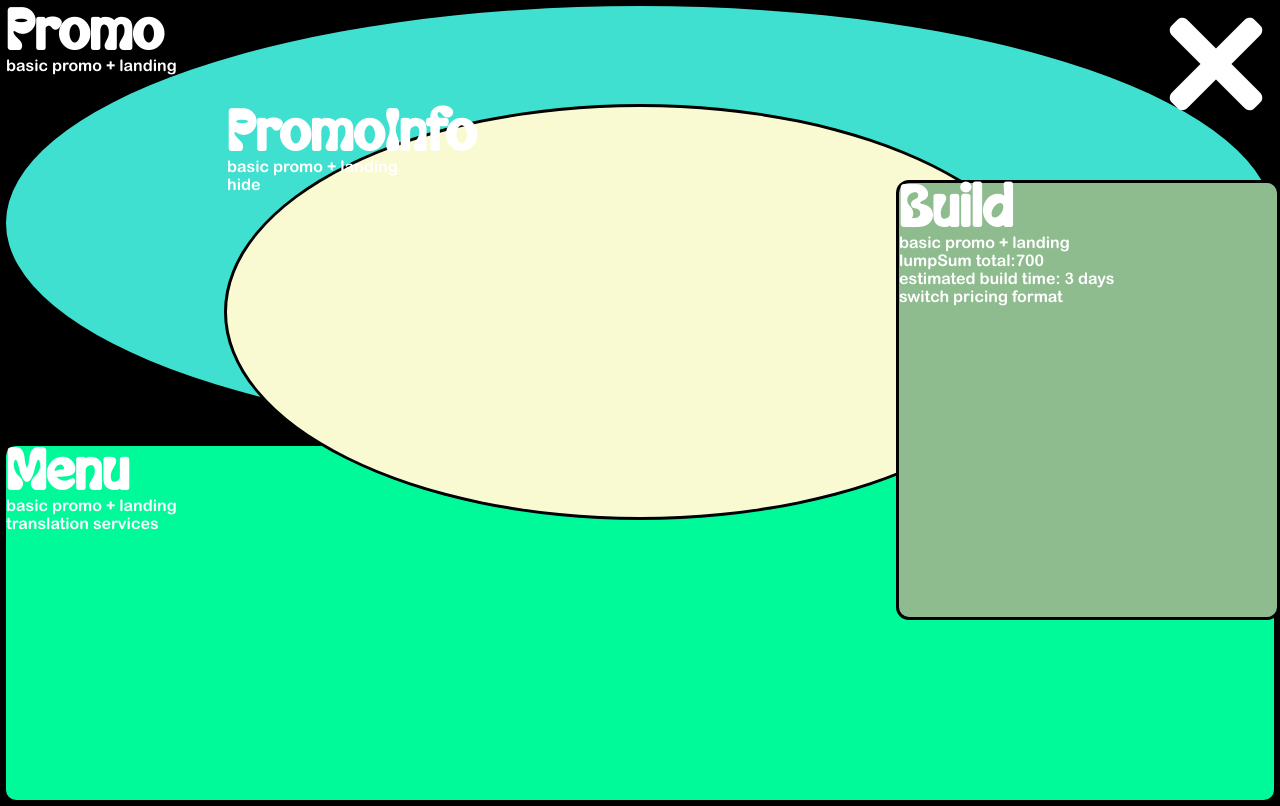
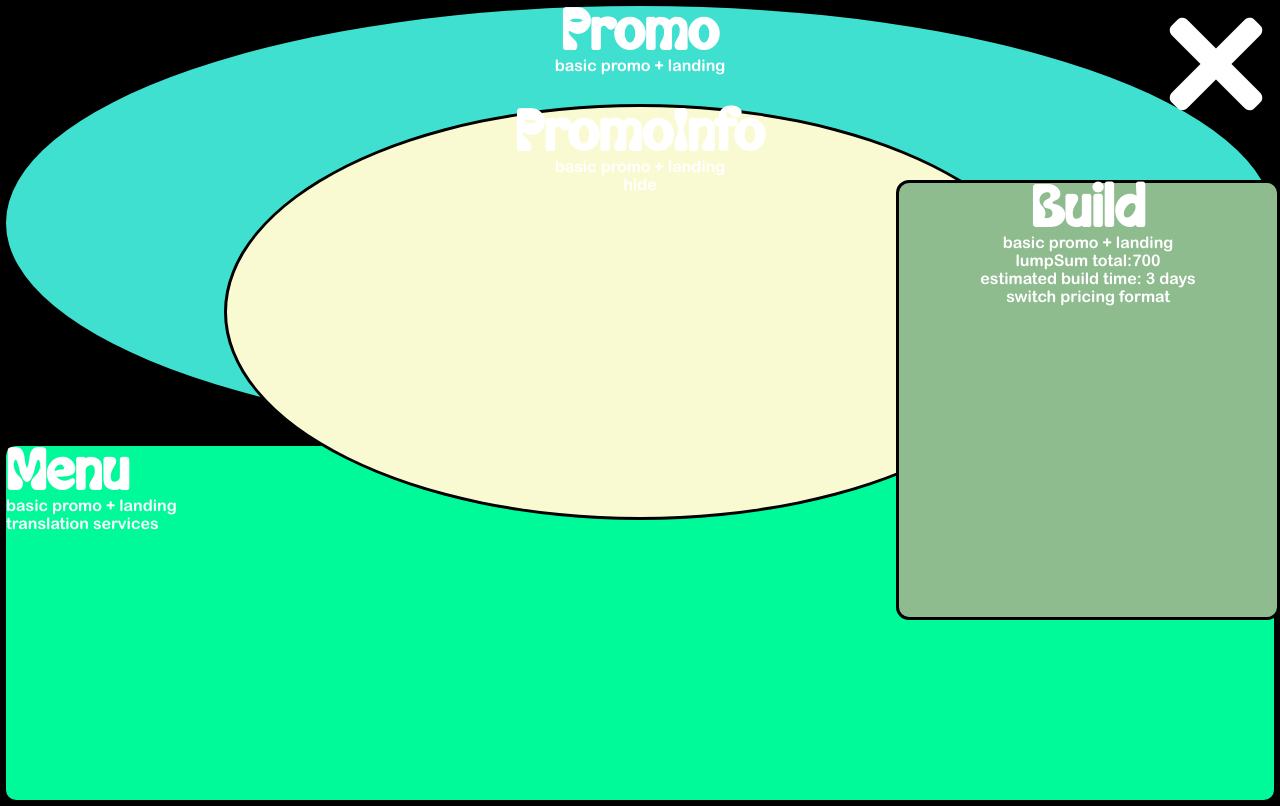
Before and after one commit to RoxanneTabuena/ub_webstudios, a React (Create React App) app: page /book in a window 1280 px wide. Built offline with nearby package versions, Linux system fonts and the light colour scheme.

Commit message:
center text

```diff
--- a/src/components/book/book.module.css
+++ b/src/components/book/book.module.css
@@ -10,6 +10,10 @@
 }
 .menu, .build {
     border-radius: 13px;
+}
+/* center text */
+.promo, .promoInfo, .build{
+    text-align: center;
 }
 
 .icon{
```
